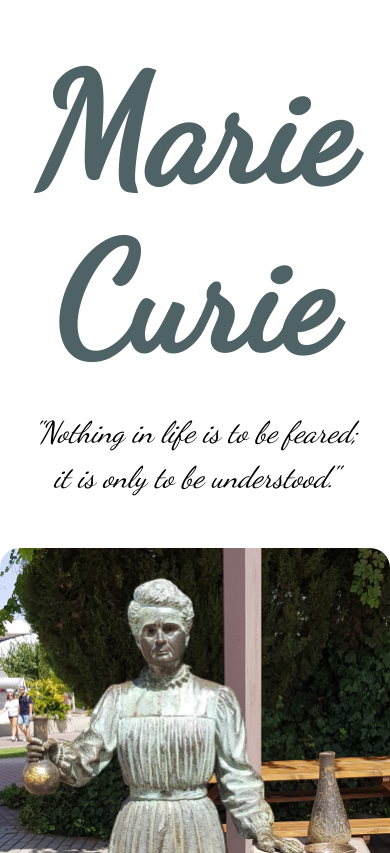
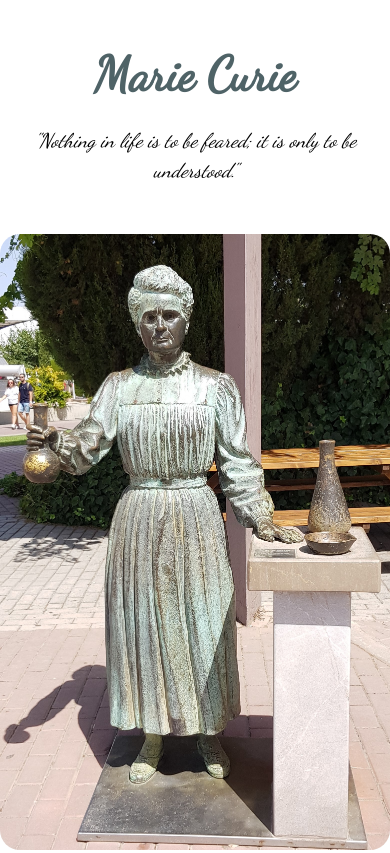
Before and after one commit to IkraP/FCCtributepage, a plain HTML site: page index.html in a window 390 px wide. Shown: the top 853 px of the page. Drawn offline with nearby package versions, Linux system fonts and the light colour scheme.

Commit message:
Changes to css and deleted extra file

```diff
--- a/index.html
+++ b/index.html
@@ -22,10 +22,10 @@
     <section class="hero ">
       <div class="hero-body">
         <div class="container">
-          <h1 class="title">
+          <h1 class="title is-size-1-mobile">
             Marie Curie
           </h1>
-          <h2 class="quote">
+          <h2 class="quote is-size-5-mobile">
             <i
               >"Nothing in life is to be feared; it is only to be
               understood."</i
@@ -38,7 +38,7 @@
 
     <div class="columns ">
       <div class="column">
-        <figure class="image">
+        <figure class="image is-3by4">
           <img src="src\img\madam curie.jpg" alt="a statue of Marie Curie" />
           <div class="caption">
             A statue of Marie Curie at the Parque de las Ciencias, a science
--- a/src/styles/styles.css
+++ b/src/styles/styles.css
@@ -20,7 +20,7 @@ body {
 }
 
 .image {
-  width: 500px;
+  max-width: 500px;
   justify-content: center;
   display: block;
 }
@@ -48,7 +48,9 @@ img {
   font-family: "Raleway", sans-serif;
 }
 
-/* .timeline:after {
+/* Not working currently -
+
+.timeline:after {
   content: "";
   position: absolute;
   width: 3px;
--- a/src/styles/styles.sass
+++ /dev/null
@@ -1 +0,0 @@
-@import "~bulma-timeline";
```
